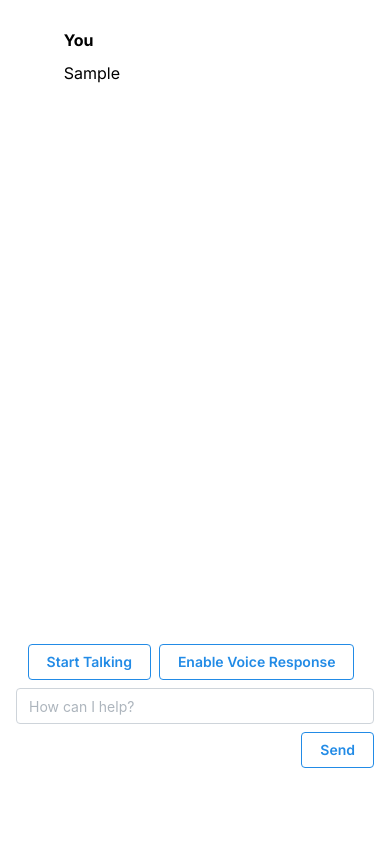
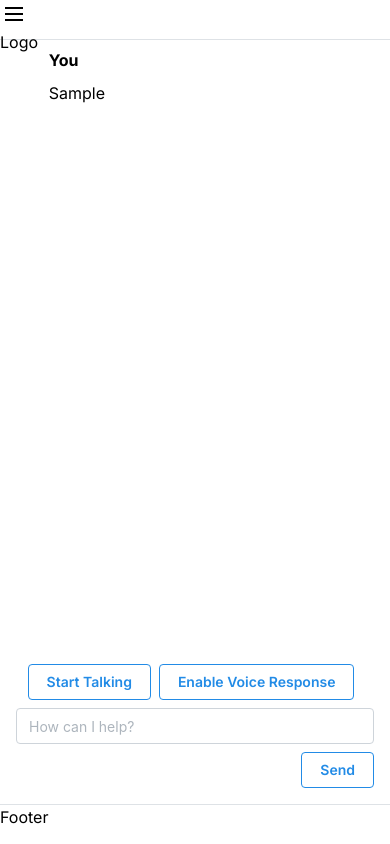
Before and after one commit to danielnmai/ai-voice-chat-app, a Next.js app: page / in a window 390 px wide. Both pictures are taken after typing "Sample" into the empty fields and a click on the button "Send". Built offline with nearby package versions, Linux system fonts and the light colour scheme; no server answers.

Commit message:
set up app shell

```diff
--- a/package.json
+++ b/package.json
@@ -18,7 +18,8 @@
     "react": "^18",
     "react-dom": "^18",
     "react-speech-recognition": "^3.10.0",
-    "regenerator-runtime": "^0.14.1"
+    "regenerator-runtime": "^0.14.1",
+    "swr": "^2.2.5"
   },
   "devDependencies": {
     "@types/node": "^20",
--- /dev/null
+++ b/src/app/components/chat.tsx
@@ -0,0 +1,142 @@
+'use client'
+
+import 'regenerator-runtime/runtime'
+import { Button, TextInput } from '@mantine/core'
+import React, { useState, useEffect, useRef } from 'react'
+import SpeechRecognition, { useSpeechRecognition } from 'react-speech-recognition'
+import APIService from '../service/api'
+
+type ChatCardType = {
+  title: string
+  content: string
+}
+
+function ChatMessage({ title, content }: ChatCardType) {
+  return (
+    <div className="mb-4 w-3/4 self-center">
+      <h3 className="font-bold my-2">{title}</h3>
+      <p>{content}</p>
+    </div>
+  )
+}
+
+const Chat = () => {
+  const [input, setInput] = useState('')
+  const [voiceEnabled, setVoiceEnabled] = useState(false)
+  const [isListening, setIsListening] = useState(false)
+  const [voiceChatId, setVoiceChatId] = useState<number>()
+  const [messages, setMessages] = useState<ChatCardType[]>([])
+  const {
+    // listening,
+    // isMicrophoneAvailable,
+    finalTranscript,
+    resetTranscript
+    // browserSupportsSpeechRecognition,
+  } = useSpeechRecognition()
+  const messageEndRef = useRef<HTMLDivElement>(null)
+
+  const scrollToBottom = () => {
+    messageEndRef.current?.scrollIntoView({ behavior: 'smooth' })
+  }
+
+  const resetInput = () => {
+    resetTranscript()
+    setInput('')
+  }
+
+  const api = new APIService({ username: 'dan', password: '1234' })
+
+  const postMessage = async (message: string, latestMessages: ChatCardType[]) => {
+    try {
+      const response = await api.postChat({ language: 'en', content: message, source: 'client' })
+      const { content, id } = response.data
+
+      if (voiceEnabled) {
+        setVoiceChatId(id)
+      }
+
+      setMessages([...latestMessages, { title: 'AI', content }])
+      resetInput()
+    } catch (error) {
+      resetInput()
+      console.log(error)
+    }
+  }
+
+  const onClick = async () => {
+    const latestMessages = [...messages, { title: 'You', content: input }]
+    setMessages(latestMessages)
+    await postMessage(input, latestMessages)
+  }
+
+  const onVoiceInput = async (message: string) => {
+    const latestMessages = [...messages, { title: 'You', content: message }]
+    setMessages(latestMessages)
+    await postMessage(message, latestMessages)
+  }
+
+  const toggleVoiceResponse = () => {
+    setVoiceEnabled(!voiceEnabled)
+  }
+
+  const toggleVoiceInput = () => {
+    setIsListening(!isListening)
+  }
+
+  // scroll to the latest message
+  useEffect(() => {
+    scrollToBottom()
+  }, [messages])
+
+  // trigger microphone input
+  useEffect(() => {
+    if (isListening) {
+      SpeechRecognition.startListening({ continuous: true })
+    } else {
+      SpeechRecognition.stopListening()
+    }
+  }, [isListening])
+
+  // obtain transcript from voice input
+  useEffect(() => {
+    if (finalTranscript) {
+      onVoiceInput(finalTranscript)
+    }
+  }, [finalTranscript])
+
+  return (
+    <div className="flex flex-col">
+      <div className="flex flex-col overflow-y-auto h-[calc(100vh-220px)] w-full">
+        {messages.map(({ title, content }, index) => (
+          <ChatMessage key={index} title={title} content={content} />
+        ))}
+        <div ref={messageEndRef} className="self-center">
+          {voiceEnabled && voiceChatId && (
+            <audio id="ai-voice" src={api.getChatAudioURL(voiceChatId)} autoPlay>
+              <track kind="captions" content={messages[messages.length - 1].content} />
+            </audio>
+          )}
+        </div>
+      </div>
+      <div className="flex flex-col self-center px-4 w-full md:w-1/2">
+        <div className="mb-2 self-center">
+          <div className="flex">
+            <Button variant="outline" className="mr-2" onClick={toggleVoiceInput}>
+              {isListening ? 'Stop' : 'Start'} Talking
+            </Button>
+            <Button variant="outline" className="mr-2" onClick={toggleVoiceResponse}>
+              {voiceEnabled ? 'Disable' : 'Enable'} Voice Response
+            </Button>
+          </div>
+        </div>
+        <TextInput placeholder="How can I help?" onChange={(event) => setInput(event.target.value)} value={input} />
+
+        <Button variant="outline" onClick={onClick} className="self-end my-2">
+          Send
+        </Button>
+      </div>
+    </div>
+  )
+}
+
+export default Chat
--- a/src/app/login/page.tsx
+++ b/src/app/login/page.tsx
@@ -2,19 +2,7 @@
 
 import { useToggle, upperFirst } from '@mantine/hooks'
 import { useForm } from '@mantine/form'
-import {
-  TextInput,
-  PasswordInput,
-  Text,
-  Paper,
-  Group,
-  // PaperProps,
-  Button,
-  Checkbox,
-  Anchor,
-  Stack,
-  Center
-} from '@mantine/core'
+import { TextInput, PasswordInput, Text, Paper, Group, Button, Anchor, Stack, Center } from '@mantine/core'
 
 const Login = () => {
   const [type, toggle] = useToggle(['login', 'register'])
@@ -22,8 +10,7 @@ const Login = () => {
     initialValues: {
       email: '',
       name: '',
-      password: '',
-      terms: false
+      password: ''
     },
 
     validate: {
@@ -57,7 +44,7 @@ const Login = () => {
             <TextInput
               required
               label="Email"
-              placeholder="hello@mantine.dev"
+              placeholder="you@email.com"
               value={form.values.email}
               onChange={(event) => form.setFieldValue('email', event.currentTarget.value)}
               error={form.errors.email && 'Invalid email'}
@@ -67,30 +54,19 @@ const Login = () => {
             <PasswordInput
               required
               label="Password"
-              placeholder="Your password"
+              placeholder="password"
               value={form.values.password}
               onChange={(event) => form.setFieldValue('password', event.currentTarget.value)}
               error={form.errors.password && 'Password should include at least 6 characters'}
               radius="md"
             />
-
-            {type === 'register' && (
-              <Checkbox
-                required
-                label="I accept terms and conditions"
-                checked={form.values.terms}
-                onChange={(event) => form.setFieldValue('terms', event.currentTarget.checked)}
-              />
-            )}
           </Stack>
 
           <Group mt="xl">
-            <Anchor component="button" type="button" c="dimmed" onClick={() => toggle()} size="xs">
+            <Anchor component="button" type="button" onClick={() => toggle()} size="xs">
               {type === 'register' ? 'Already have an account? Login' : "Don't have an account? Register"}
             </Anchor>
-            <Button type="submit" radius="xl">
-              {upperFirst(type)}
-            </Button>
+            <Button type="submit">{upperFirst(type)}</Button>
           </Group>
         </form>
       </Paper>
--- a/src/app/page.tsx
+++ b/src/app/page.tsx
@@ -1,145 +1,38 @@
 'use client'
 
-import 'regenerator-runtime/runtime'
-import { Button, TextInput } from '@mantine/core'
-import React, { useState, useEffect, useRef } from 'react'
-import SpeechRecognition, { useSpeechRecognition } from 'react-speech-recognition'
-import APIService from './service/api'
+import { AppShell, Burger } from '@mantine/core'
+import { useDisclosure } from '@mantine/hooks'
+import Chat from './components/chat'
 
-type ChatCardType = {
-  title: string
-  content: string
-}
+const App = () => {
+  const [opened, { toggle }] = useDisclosure()
 
-function ChatMessage({ title, content }: ChatCardType) {
   return (
-    <div className="mb-4 w-3/4 self-center">
-      <h3 className="font-bold my-2">{title}</h3>
-      <p>{content}</p>
-    </div>
+    <AppShell
+      header={{ height: 40, collapsed: false }}
+      navbar={{
+        width: 300,
+        breakpoint: 'sm',
+        collapsed: { mobile: true, desktop: true }
+      }}
+      footer={{
+        height: 40
+      }}
+      id="app"
+    >
+      <AppShell.Header>
+        <Burger opened={opened} onClick={toggle} hiddenFrom="sm" size="sm" />
+        <div>Logo</div>
+      </AppShell.Header>
+
+      <AppShell.Navbar>Bleh</AppShell.Navbar>
+
+      <AppShell.Main>
+        <Chat />
+      </AppShell.Main>
+      <AppShell.Footer>Footer</AppShell.Footer>
+    </AppShell>
   )
 }
 
-export default function App() {
-  const [input, setInput] = useState('')
-  const [voiceEnabled, setVoiceEnabled] = useState(false)
-  const [isListening, setIsListening] = useState(false)
-  const [voiceChatId, setVoiceChatId] = useState<number>()
-  const [messages, setMessages] = useState<ChatCardType[]>([])
-  const {
-    // listening,
-    // isMicrophoneAvailable,
-    finalTranscript,
-    resetTranscript
-    // browserSupportsSpeechRecognition,
-  } = useSpeechRecognition()
-  const messageEndRef = useRef<HTMLDivElement>(null)
-
-  const scrollToBottom = () => {
-    messageEndRef.current?.scrollIntoView({ behavior: 'smooth' })
-  }
-
-  const resetInput = () => {
-    resetTranscript()
-    setInput('')
-  }
-
-  const api = new APIService({ username: 'dan', password: '1234' })
-
-  const postMessage = async (message: string, latestMessages: ChatCardType[]) => {
-    try {
-      const response = await api.postChat({ language: 'en', content: message, source: 'client' })
-      const { content, id } = response.data
-
-      if (voiceEnabled) {
-        setVoiceChatId(id)
-      }
-
-      setMessages([...latestMessages, { title: 'AI', content }])
-      resetInput()
-    } catch (error) {
-      resetInput()
-      console.log(error)
-    }
-  }
-
-  const onClick = async () => {
-    const latestMessages = [...messages, { title: 'You', content: input }]
-    setMessages(latestMessages)
-    await postMessage(input, latestMessages)
-  }
-
-  const onVoiceInput = async (message: string) => {
-    const latestMessages = [...messages, { title: 'You', content: message }]
-    setMessages(latestMessages)
-    await postMessage(message, latestMessages)
-  }
-
-  const toggleVoiceResponse = () => {
-    setVoiceEnabled(!voiceEnabled)
-  }
-
-  const toggleVoiceInput = () => {
-    setIsListening(!isListening)
-  }
-
-  // scroll to the latest message
-  useEffect(() => {
-    scrollToBottom()
-  }, [messages])
-
-  // trigger microphone input
-  useEffect(() => {
-    if (isListening) {
-      SpeechRecognition.startListening({ continuous: true })
-    } else {
-      SpeechRecognition.stopListening()
-    }
-  }, [isListening])
-
-  // obtain transcript from voice input
-  useEffect(() => {
-    if (finalTranscript) {
-      onVoiceInput(finalTranscript)
-    }
-  }, [finalTranscript])
-
-  return (
-    <main className="flex flex-col min-h-screen">
-      <div className="flex flex-col overflow-y-auto h-[calc(100vh-200px)] p-5 w-full">
-        {messages.map(({ title, content }, index) => (
-          <ChatMessage
-            // eslint-disable-next-line
-            key={index}
-            title={title}
-            content={content}
-          />
-        ))}
-        <div ref={messageEndRef} className="self-center">
-          {voiceEnabled && voiceChatId && (
-            <audio id="ai-voice" src={api.getChatAudioURL(voiceChatId)} autoPlay>
-              <track kind="captions" content={messages[messages.length - 1].content} />
-            </audio>
-          )}
-        </div>
-      </div>
-      <div className="flex flex-col self-center h-[200px] px-4 w-full md:w-1/2">
-        <div className="mb-2 self-center">
-          <div className="flex">
-            <Button variant="outline" className="mr-2" onClick={toggleVoiceInput}>
-              {isListening ? 'Stop' : 'Start'} Talking
-            </Button>
-            <Button variant="outline" className="mr-2" onClick={toggleVoiceResponse}>
-              {voiceEnabled ? 'Disable' : 'Enable'} Voice Response
-            </Button>
-          </div>
-        </div>
-        <TextInput placeholder="How can I help?" onChange={(event) => setInput(event.target.value)} value={input} />
-
-        <Button variant="outline" onClick={onClick} className="self-end my-2">
-          Send
-        </Button>
-      </div>
-    </main>
-  )
-}
+export default App
--- /dev/null
+++ b/src/app/service/hooks.ts
@@ -0,0 +1,6 @@
+import useSWR from 'swr'
+
+const useUser = () => {
+
+
+}
--- /dev/null
+++ b/src/app/service/storage.ts
@@ -0,0 +1,9 @@
+const setItem = (key: string, value: string) => {
+  localStorage.setItem(key, value)
+}
+
+const getItem = (key: string) => {
+  return localStorage.getItem(key)
+}
+
+export { setItem, getItem }
```
Also changed, not shown: src/app/components/header.tsx (added), 1 other file (tests, documents, lock files or other folders).
